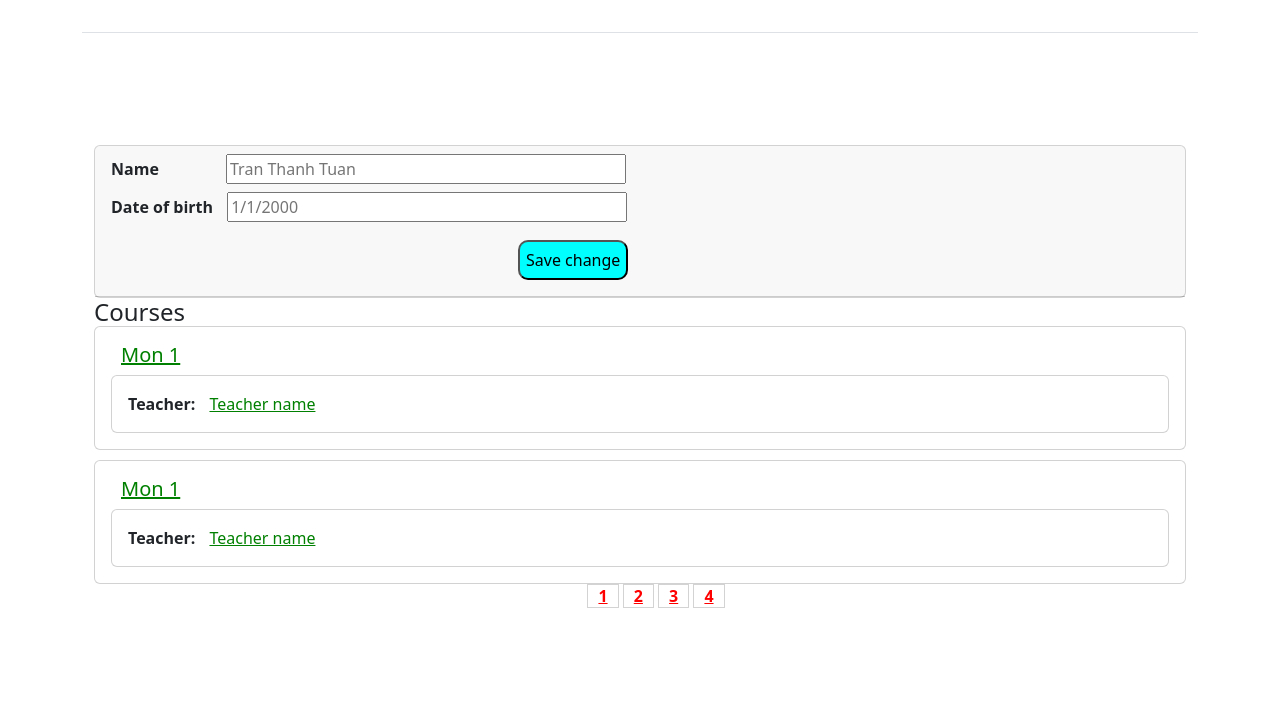
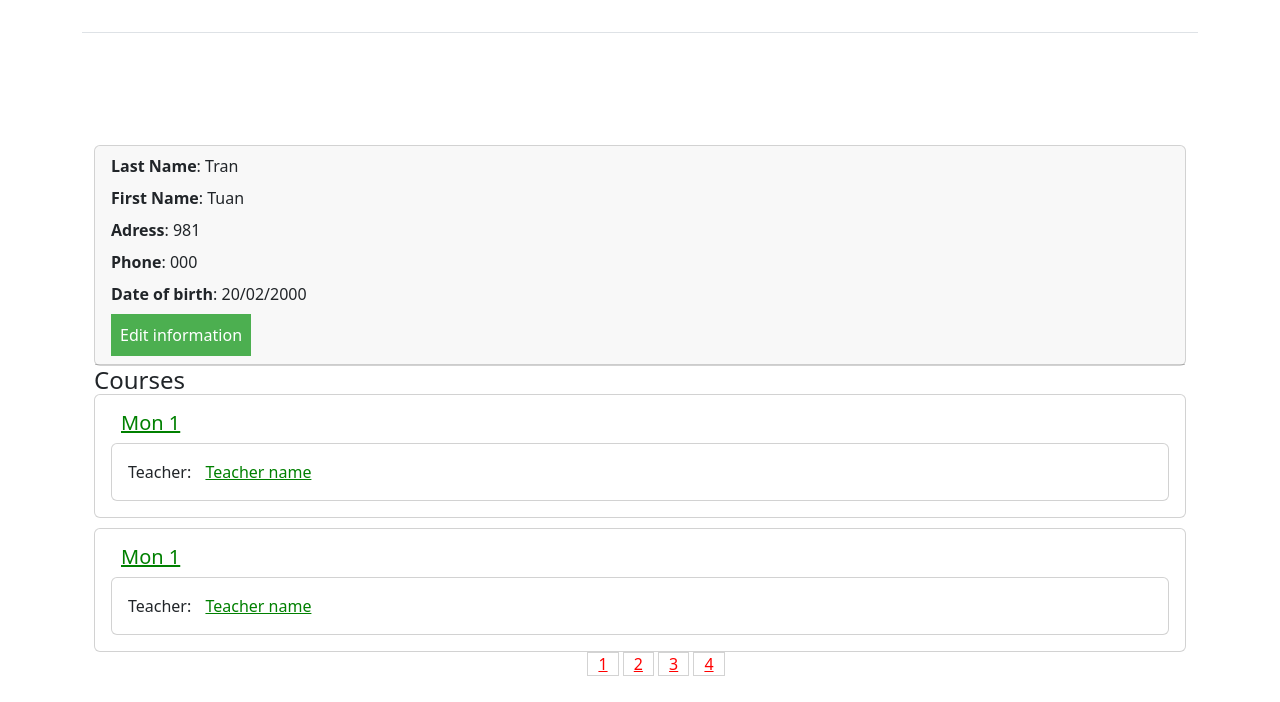
Before and after one commit to huihui1503/NMCNPM---18CLC---Group04, a Django app: page /users/info/ in a window 1280 px wide; the page is wider, and only the part inside the window is pictured. Shown: the part 98-800 px from the top of that part. Run offline with Django 3.2, Linux system fonts and the light colour scheme; some libraries are stand-ins or nearby versions.

Commit message:
Update: USER_Functions_interface info student

```diff
--- a/Scourse/Moddle/static/css/user_info.css
+++ b/Scourse/Moddle/static/css/user_info.css
@@ -5,9 +5,6 @@
 
 #user_infor_card{
     margin-top: 10%;
-}
-#logo_image{
-    margin-right: 20%;
 }
 
 #my-nav{
@@ -23,13 +20,15 @@
     margin-left: 10px;
     width: 400px;
 }
-#save-change-button{
-    margin-top: 10px;
-    margin-left: 407px;
-    color: black;
-    height: 40px;
-    background-color:cyan;
-    border-radius: 10px;
+#edit-info{
+     background-color: #4CAF50; /* Green */
+     border: none;
+     color: white;
+     padding: 9px 9px;
+     text-align: center;
+     text-decoration: none;
+     display: inline-block;
+     font-size: 16px;
 }
 #course-name{
     color: green;
--- a/Scourse/users/templates/registration/info.html
+++ b/Scourse/users/templates/registration/info.html
@@ -1,25 +1,23 @@
 {% extends "base.html" %}
 {% load static %}
-{% load bootstrap5 %}
 {% block content %}
   <div class="container" id="user_infor_card">
         <div class="card">
             <div class="card-header">
-                <b id="username">
-                    <label for="name">Name
-                        <input type="text" placeholder="Tran Thanh Tuan" id="name-edit">
-                    </label>
+                    <label for="last_name"><b>Last Name</b>: Tran</label>
                     <br>
-                    <label for="dob">Date of birth
-                        <input type="text" placeholder="1/1/2000" id="dob-edit">
+                    <label for="first_name"><b>First Name</b>: Tuan</label>
+                    <br>
+                    <label for="address"><b>Adress</b>: 981</label>
+                    <br>
+                    <label for="phone"><b>Phone</b>: 000</label>
+                    <br>
+                    <label for="dob"><b>Date of birth</b>: 20/02/2000</label>
+                    <br>
+                    <button id="edit-info">Edit information</button>
 
-                    </label>
-                    <br>
-                    <label for="button-change">
-                        <button id="save-change-button">Save change</button>
-                    </label>
-                </div>
             </div>
+        </div>
             <div class="card-body">
                 <h4 class="card-title">Courses</h4>
                 <div class="card" id="each-course">
--- a/Scourse/users/templates/registration/login.html
+++ b/Scourse/users/templates/registration/login.html
@@ -1,6 +1,5 @@
 {% extends "base.html" %}
 {% load static %}
-{% load bootstrap5 %}
 {% block content %}
 <div class="container" id = "loginmenu">
 		<div class="card">
```
Also changed, not shown: Scourse/db.sqlite3.
